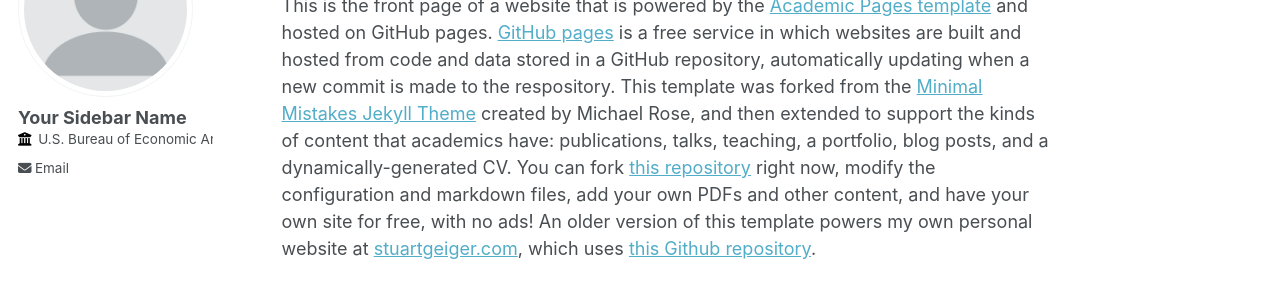
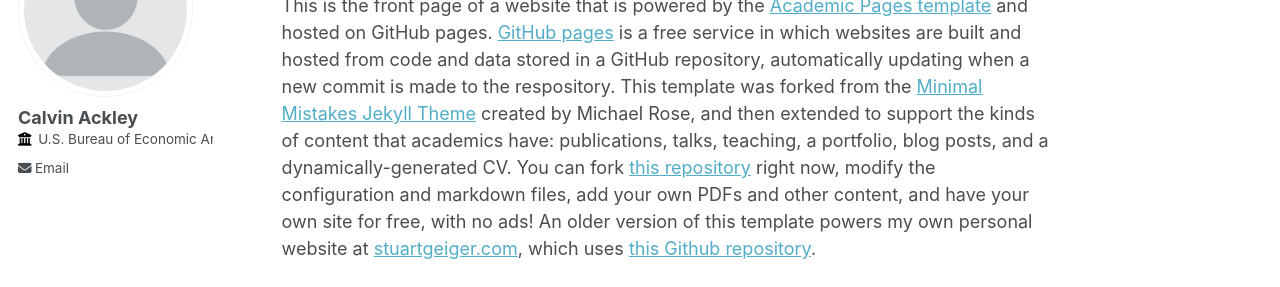
Before and after one commit to ackleycb/ackleycb.github.io, a Jekyll site: the page built from _pages/about.md, in a window 1280 px wide. Shown: the part 184-471 px from the top of the page. Built offline with Jekyll 4.4.1, drawn with Linux system fonts in a browser that asks for light colours.

Commit message:
Update _config.yml

```diff
--- a/_config.yml
+++ b/_config.yml
@@ -12,9 +12,9 @@ title                    : "Calvin Ackley's Webpage"
 title_separator          : "-"
 name                     : &name "Calvin Ackley"
 description              : &description "personal description"
-url                      : https://academicpages.github.io # the base hostname & protocol for your site e.g. "https://mmistakes.github.io"
+url                      : https://ackleycb.github.io/ # the base hostname & protocol for your site e.g. "https://mmistakes.github.io"
 baseurl                  : "" # the subpath of your site, e.g. "/blog"
-repository               : "academicpages/academicpages.github.io"
+repository               : "ackleycb/ackleycb.github.io"
 
 # Site Author - The following control what appear as part of the author content on the side bar.
 #               If a field is blank the icon and link will not appear, otherwise it will be shown.
@@ -22,7 +22,7 @@ repository               : "academicpages/academicpages.github.io"
 author:
   # Biographic information
   avatar           : "profile.png"
-  name             : "Your Sidebar Name"
+  name             : "Calvin Ackley"
   pronouns         : # example: "she/her"
   bio              :
   location         :
```
